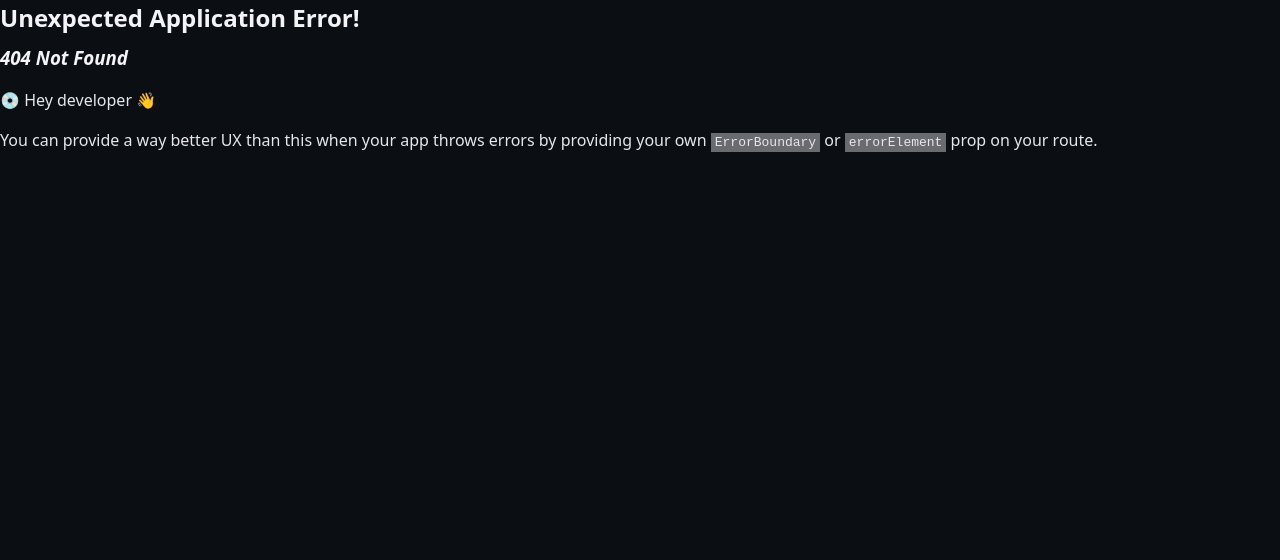
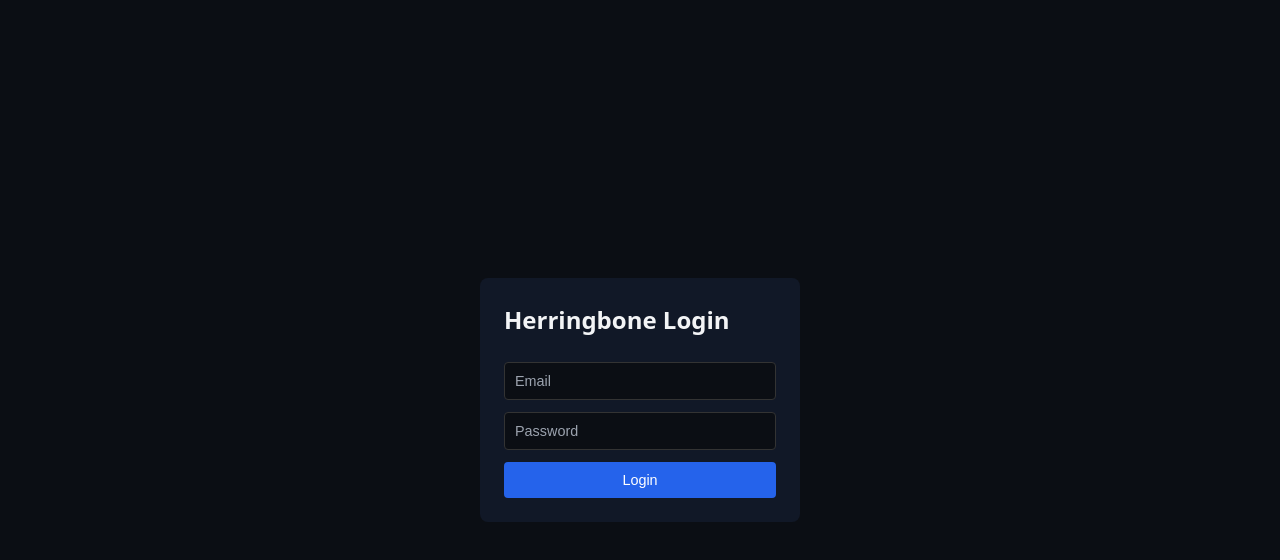
Before and after one commit to herringbonedev/Herringbone-frontend, a React (Vite) app in the folder operations-center/: page /login in a window 1280 px wide. Before the commit this address had no page. Shown: the top 560 px of the page. Built offline with nearby package versions, Linux system fonts and the light colour scheme.

Commit message:
turn auth back on

```diff
--- a/operations-center/src/App.tsx
+++ b/operations-center/src/App.tsx
@@ -1,9 +1,47 @@
-import { Link, Outlet } from "react-router-dom"
+import { Link, Outlet, useNavigate } from "react-router-dom"
+import { useEffect, useState } from "react"
+
+type UserInfo = {
+  id: string
+  email: string
+  role: string
+}
+
+function getUserFromToken(): UserInfo | null {
+  const token = localStorage.getItem("hb_token")
+  if (!token) return null
+
+  try {
+    const [, payload] = token.split(".")
+    const json = atob(payload.replace(/-/g, "+").replace(/_/g, "/"))
+    const data = JSON.parse(json)
+
+    return {
+      id: data.sub,
+      email: data.email,
+      role: data.role,
+    }
+  } catch {
+    return null
+  }
+}
 
 function App() {
+  const navigate = useNavigate()
+  const [user, setUser] = useState<UserInfo | null>(null)
+
+  useEffect(() => {
+    setUser(getUserFromToken())
+  }, [])
+
+  function logout() {
+    localStorage.removeItem("hb_token")
+    setUser(null)
+    navigate("/login", { replace: true })
+  }
+
   return (
     <div>
-			{/* Top menu bar */}
       <div
         style={{
           display: "flex",
@@ -11,18 +49,49 @@ function App() {
           padding: "0.75rem 1rem",
           borderBottom: "1px solid var(--border)",
           background: "var(--bg-panel)",
+          alignItems: "center",
         }}
       >
         <strong>Herringbone</strong>
+
         <Link to="/">Home</Link>
         <Link to="/logingestion">Log Ingestion</Link>
         <Link to="/cardset">CardSet</Link>
         <Link to="/ruleset">RuleSet</Link>
         <Link to="/incidents">Incidents</Link>
         <Link to="/search">Search</Link>
+
+        <div
+          style={{
+            marginLeft: "auto",
+            display: "flex",
+            gap: "0.75rem",
+            alignItems: "center",
+          }}
+        >
+          {user && (
+            <>
+              <span>{user.email}</span>
+              <span style={{ opacity: 0.7 }}>({user.role})</span>
+
+              <button
+                onClick={logout}
+                style={{
+                  padding: "4px 8px",
+                  borderRadius: 4,
+                  border: "1px solid var(--border)",
+                  background: "transparent",
+                  color: "inherit",
+                  cursor: "pointer",
+                }}
+              >
+                Logout
+              </button>
+            </>
+          )}
+        </div>
       </div>
 
-			{/* Page content */}
       <div style={{ padding: "1rem" }}>
         <Outlet />
       </div>
--- /dev/null
+++ b/operations-center/src/auth/LoginPage.tsx
@@ -0,0 +1,122 @@
+import { useState } from "react"
+import { useNavigate, useLocation } from "react-router-dom"
+import type { FormEvent, CSSProperties } from "react"
+
+const AUTH_URL = import.meta.env.AUTH_ENABLED || "http://localhost:7001"
+
+export default function LoginPage() {
+  const navigate = useNavigate()
+  const location = useLocation()
+
+  const from = (location.state as any)?.from?.pathname || "/"
+
+  const [email, setEmail] = useState("")
+  const [password, setPassword] = useState("")
+  const [loading, setLoading] = useState(false)
+  const [error, setError] = useState<string | null>(null)
+
+  async function submit(e: FormEvent) {
+    e.preventDefault()
+    setError(null)
+    setLoading(true)
+
+    try {
+      const res = await fetch(`${AUTH_URL}/herringbone/auth/login`, {
+        method: "POST",
+        headers: {
+          "Content-Type": "application/json",
+        },
+        body: JSON.stringify({ email, password }),
+      })
+
+      if (!res.ok) {
+        const msg = await res.text()
+        throw new Error(msg || "Login failed")
+      }
+
+      const data = await res.json()
+
+      const token = data.access_token
+      if (!token) throw new Error("Missing token")
+
+      localStorage.setItem("hb_token", token)
+
+      navigate(from, { replace: true })
+    } catch (err: any) {
+      setError(err.message || "Login failed")
+    } finally {
+      setLoading(false)
+    }
+  }
+
+  return (
+    <div style={styles.container}>
+      <form onSubmit={submit} style={styles.card}>
+        <h2 style={{ marginBottom: 12 }}>Herringbone Login</h2>
+
+        {error && <div style={styles.error}>{error}</div>}
+
+        <input
+          style={styles.input}
+          placeholder="Email"
+          value={email}
+          onChange={e => setEmail(e.target.value)}
+          required
+        />
+
+        <input
+          style={styles.input}
+          type="password"
+          placeholder="Password"
+          value={password}
+          onChange={e => setPassword(e.target.value)}
+          required
+        />
+
+        <button style={styles.button} disabled={loading}>
+          {loading ? "Logging in..." : "Login"}
+        </button>
+      </form>
+    </div>
+  )
+}
+
+const styles: Record<string, CSSProperties> = {
+  container: {
+    display: "flex",
+    height: "100vh",
+    alignItems: "center",
+    justifyContent: "center",
+    background: "#0b0e14",
+  },
+  card: {
+    width: 320,
+    padding: 24,
+    background: "#111827",
+    borderRadius: 8,
+    display: "flex",
+    flexDirection: "column",
+    gap: 12,
+  },
+  input: {
+    padding: 10,
+    borderRadius: 4,
+    border: "1px solid #333",
+    background: "#0b0e14",
+    color: "#fff",
+  },
+  button: {
+    padding: 10,
+    borderRadius: 4,
+    border: "none",
+    background: "#2563eb",
+    color: "#fff",
+    cursor: "pointer",
+  },
+  error: {
+    background: "#7f1d1d",
+    padding: 8,
+    borderRadius: 4,
+    color: "#fff",
+  },
+}
--- /dev/null
+++ b/operations-center/src/auth/RequireAuth.tsx
@@ -0,0 +1,24 @@
+import { Navigate, useLocation } from "react-router-dom"
+import type { ReactNode } from "react"
+
+const AUTH_ENABLED = import.meta.env.AUTH_ENABLED === "true"
+
+type Props = {
+  children: ReactNode
+}
+
+export default function RequireAuth({ children }: Props) {
+  const location = useLocation()
+
+  if (!AUTH_ENABLED) {
+    return <>{children}</>
+  }
+
+  const token = localStorage.getItem("hb_token")
+
+  if (!token) {
+    return <Navigate to="/login" replace state={{ from: location }} />
+  }
+
+  return <>{children}</>
+}
--- a/operations-center/src/router.tsx
+++ b/operations-center/src/router.tsx
@@ -9,11 +9,21 @@ import IncidentListPage from "./units/incidents/incidentset/IncidentListPage"
 import IncidentDetailPage from "./units/incidents/incidentset/IncidentDetailPage"
 import SearchPage from "./search/SearchPage"
 
+import LoginPage from "./auth/LoginPage"
+import RequireAuth from "./auth/RequireAuth"
 
 export const router = createBrowserRouter([
   {
+    path: "/login",
+    element: <LoginPage />,
+  },
+  {
     path: "/",
-		element: <App />,
+    element: (
+      <RequireAuth>
+        <App />
+      </RequireAuth>
+    ),
     children: [
       { index: true, element: <Dashboard /> },
       { path: "logingestion", element: <EventsPage /> },
--- a/operations-center/src/units/incidents/incidentset/IncidentDetailPage.tsx
+++ b/operations-center/src/units/incidents/incidentset/IncidentDetailPage.tsx
@@ -2,7 +2,7 @@ import { useParams } from "react-router-dom"
 import { useIncidentDetail } from "./useIncidentDetail"
 import { useIncidentEvents } from "./eventsApi"
 import { addIncidentNote, updateIncident } from "./incidentApi"
-import { useState } from "react"
+import { useState, useEffect } from "react"
 import "./incidents.css"
 
 function fmt(ts: string) {
@@ -37,6 +37,9 @@ export default function IncidentDetailPage() {
 	const [submitting, setSubmitting] = useState(false)
 	const [updating, setUpdating] = useState(false)
 
+	// Local editable owner field
+	const [owner, setOwner] = useState("")
+
 	const eventIds = incident?.events ?? []
 
 	const {
@@ -45,6 +48,13 @@ export default function IncidentDetailPage() {
 	} = useIncidentEvents(eventIds)
 
 	const indicators = buildIndicators(relatedEvents)
+
+	// Keep owner in sync with backend value
+	useEffect(() => {
+		if (incident) {
+			setOwner(incident.owner ?? "")
+		}
+	}, [incident?.owner])
 
 	if (loading) return <div className="page">Loading…</div>
 	if (error) return <div className="page error">{error}</div>
@@ -106,17 +116,13 @@ export default function IncidentDetailPage() {
 					<input
 						className="incident-pill owner"
 						placeholder="Assign to…"
-						value={i.owner ?? ""}
+						value={owner}
 						disabled={updating}
-						onBlur={e =>
-							updateField("owner", e.target.value || null)
-						}
+						onChange={e => setOwner(e.target.value)}
+						onBlur={() => updateField("owner", owner || null)}
 						onKeyDown={e => {
 							if (e.key === "Enter") {
-								updateField(
-									"owner",
-									(e.target as HTMLInputElement).value || null
-								)
+								updateField("owner", owner || null)
 							}
 						}}
 					/>
```
Also changed, not shown: operations-center/src/auth/jwt.ts (added, +24 -0 lines), operations-center/src/auth/useAuth.ts (added, +12 -0 lines). Lines whose indentation alone changed are shown as unchanged.
